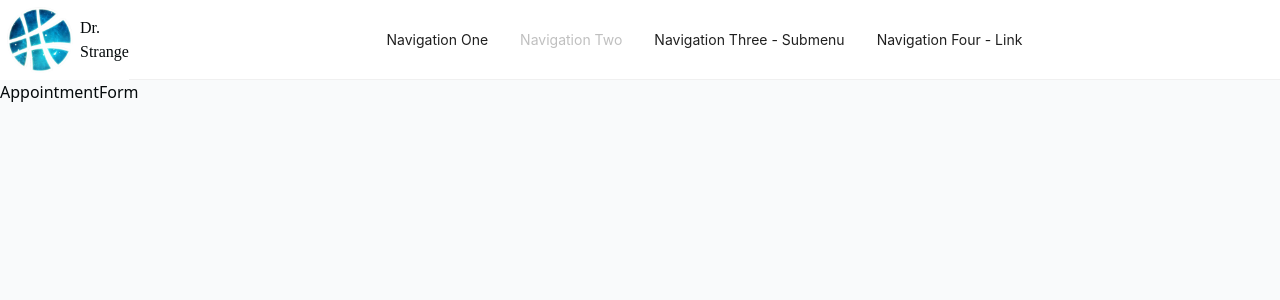
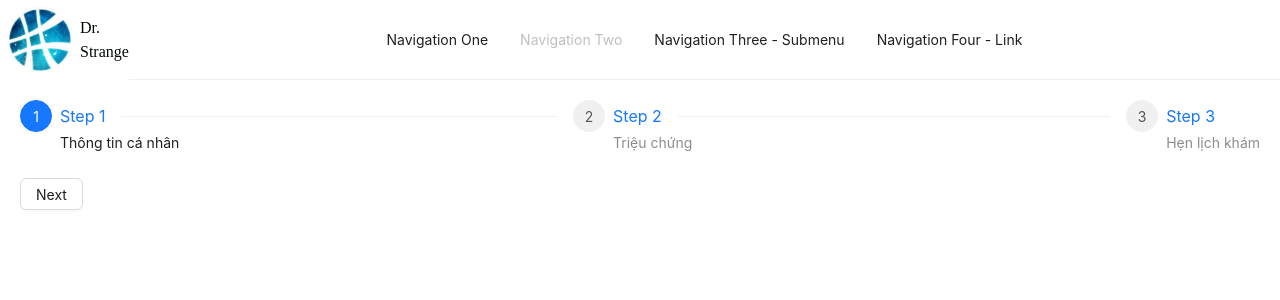
Before and after one commit to nguyendhst/doctor-strange, a Next.js app: page /book-appointment in a window 1280 px wide. Shown: the top 300 px of the page. Built offline with nearby package versions, Linux system fonts and the light colour scheme.

Commit message:
feat: UI(booking steps)

```diff
--- a/app/book-appointment/page.tsx
+++ b/app/book-appointment/page.tsx
@@ -1,8 +1,15 @@
-import React from 'react'
+'use client'
+import React, { useState } from 'react';
+import BookingSteps from '@/components/BookingSteps';
+
 
 const AppointmentForm = () => {
   return (
-    <div>AppointmentForm</div>
+    <div className="bg-white h-[100vh] p-5">
+      <BookingSteps>
+
+      </BookingSteps>
+    </div>
   )
 }
 
--- /dev/null
+++ b/components/BookingSteps.tsx
@@ -0,0 +1,66 @@
+import { Button, Steps, message, theme } from 'antd'
+import React, { ReactNode, useState } from 'react'
+
+const steps = [
+    {
+    title: 'Step 1',
+    description: 'Thông tin cá nhân',
+    },
+    {
+    title: 'Step 2',
+    description: 'Triệu chứng',
+    },
+    {
+    title: 'Step 3',
+    description: 'Hẹn lịch khám',
+    },
+];
+
+
+const BookingSteps: React.FC<{ children: ReactNode }> = ({ children }) => {
+    const [current, setCurrent] = useState(0);
+
+    const next = () => {
+        setCurrent(current + 1);
+    };
+
+    const prev = () => {
+        setCurrent(current - 1);
+    };
+
+    const items = steps.map((item) => ({
+        key: item.title,
+        title: (
+            <span style={{ color: '#1677ff' }}>
+              {item.title}
+            </span>
+          ),
+        description: item.description
+    }));
+
+    return (
+        <>
+            <Steps current={current} items={items}/>
+            <div>{children}</div>
+            <div style={{ marginTop: 24 }}>
+                {current < steps.length - 1 && (
+                <Button type="default" onClick={() => next()}>
+                    Next
+                </Button>
+                )}
+                {current === steps.length - 1 && (
+                <Button type="default" onClick={() => message.success('Processing complete!')}>
+                    Done
+                </Button>
+                )}
+                {current > 0 && (
+                <Button style={{ margin: '0 8px' }} onClick={() => prev()}>
+                    Previous
+                </Button>
+                )}
+            </div>
+        </>
+    )
+}
+
+export default BookingSteps
```
Also changed, not shown: 1 other file (tests, documents, lock files or other folders).
